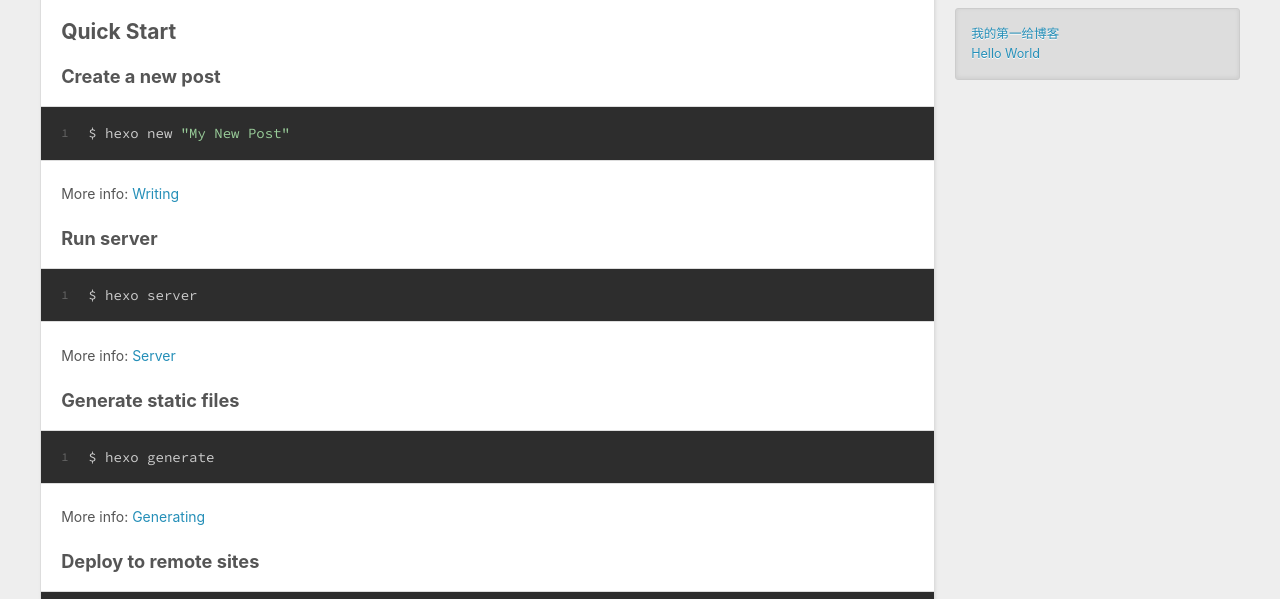
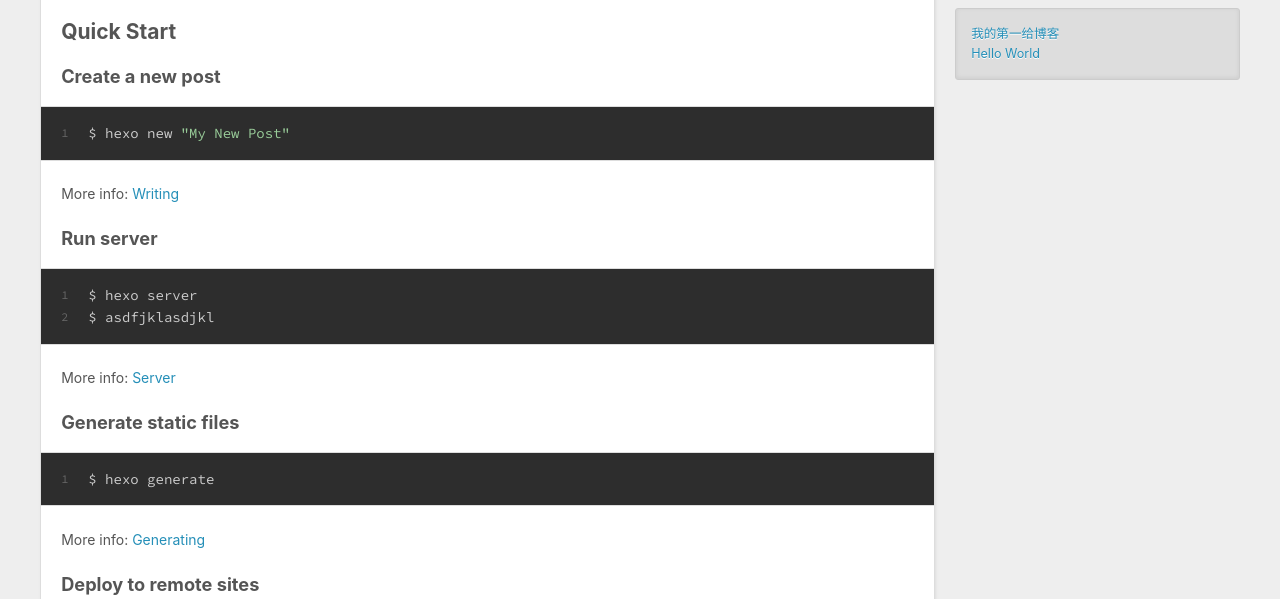
Before and after one commit to huaup/huaup.github.io, a plain HTML site: page 2020/11/12/hello-world/index.html in a window 1280 px wide. Shown: the part 501-1100 px from the top of the page. Drawn offline with nearby package versions, Linux system fonts and the light colour scheme.

Commit message:
Site updated: 2020-11-12 23:22:50

```diff
--- a/2020/11/12/hello-world/index.html
+++ b/2020/11/12/hello-world/index.html
@@ -15,7 +15,7 @@
 <meta property="og:description" content="Welcome to Hexo! This is your very first post. Check documentation for more info. If you get any problems when using Hexo, you can find the answer in troubleshooting or you can ask me on GitHub. Quick">
 <meta property="og:locale" content="en_US">
 <meta property="article:published_time" content="2020-11-12T10:37:50.120Z">
-<meta property="article:modified_time" content="2020-11-12T10:37:50.120Z">
+<meta property="article:modified_time" content="2020-11-12T15:18:33.701Z">
 <meta property="article:author" content="John Doe">
 <meta name="twitter:card" content="summary">
 
@@ -92,7 +92,7 @@
 <h2 id="Quick-Start"><a href="#Quick-Start" class="headerlink" title="Quick Start"></a>Quick Start</h2><h3 id="Create-a-new-post"><a href="#Create-a-new-post" class="headerlink" title="Create a new post"></a>Create a new post</h3><figure class="highlight bash"><table><tr><td class="gutter"><pre><span class="line">1</span><br></pre></td><td class="code"><pre><span class="line">$ hexo new <span class="string">&quot;My New Post&quot;</span></span><br></pre></td></tr></table></figure>
 
 <p>More info: <a target="_blank" rel="noopener" href="https://hexo.io/docs/writing.html">Writing</a></p>
-<h3 id="Run-server"><a href="#Run-server" class="headerlink" title="Run server"></a>Run server</h3><figure class="highlight bash"><table><tr><td class="gutter"><pre><span class="line">1</span><br></pre></td><td class="code"><pre><span class="line">$ hexo server</span><br></pre></td></tr></table></figure>
+<h3 id="Run-server"><a href="#Run-server" class="headerlink" title="Run server"></a>Run server</h3><figure class="highlight bash"><table><tr><td class="gutter"><pre><span class="line">1</span><br><span class="line">2</span><br></pre></td><td class="code"><pre><span class="line">$ hexo server</span><br><span class="line">$ asdfjklasdjkl</span><br></pre></td></tr></table></figure>
 
 <p>More info: <a target="_blank" rel="noopener" href="https://hexo.io/docs/server.html">Server</a></p>
 <h3 id="Generate-static-files"><a href="#Generate-static-files" class="headerlink" title="Generate static files"></a>Generate static files</h3><figure class="highlight bash"><table><tr><td class="gutter"><pre><span class="line">1</span><br></pre></td><td class="code"><pre><span class="line">$ hexo generate</span><br></pre></td></tr></table></figure>
```
Also changed, not shown: index.html (+1 -1 lines).
